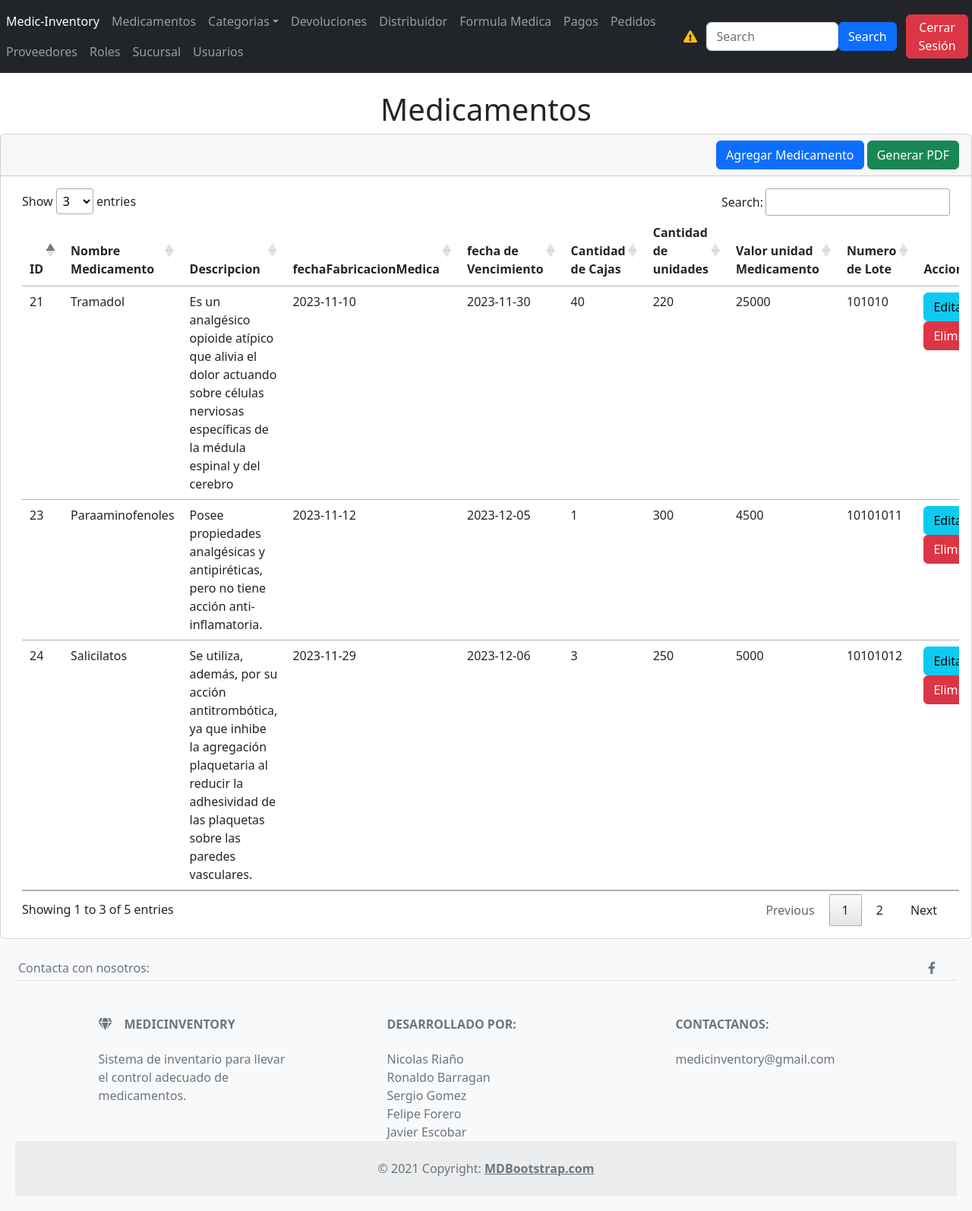
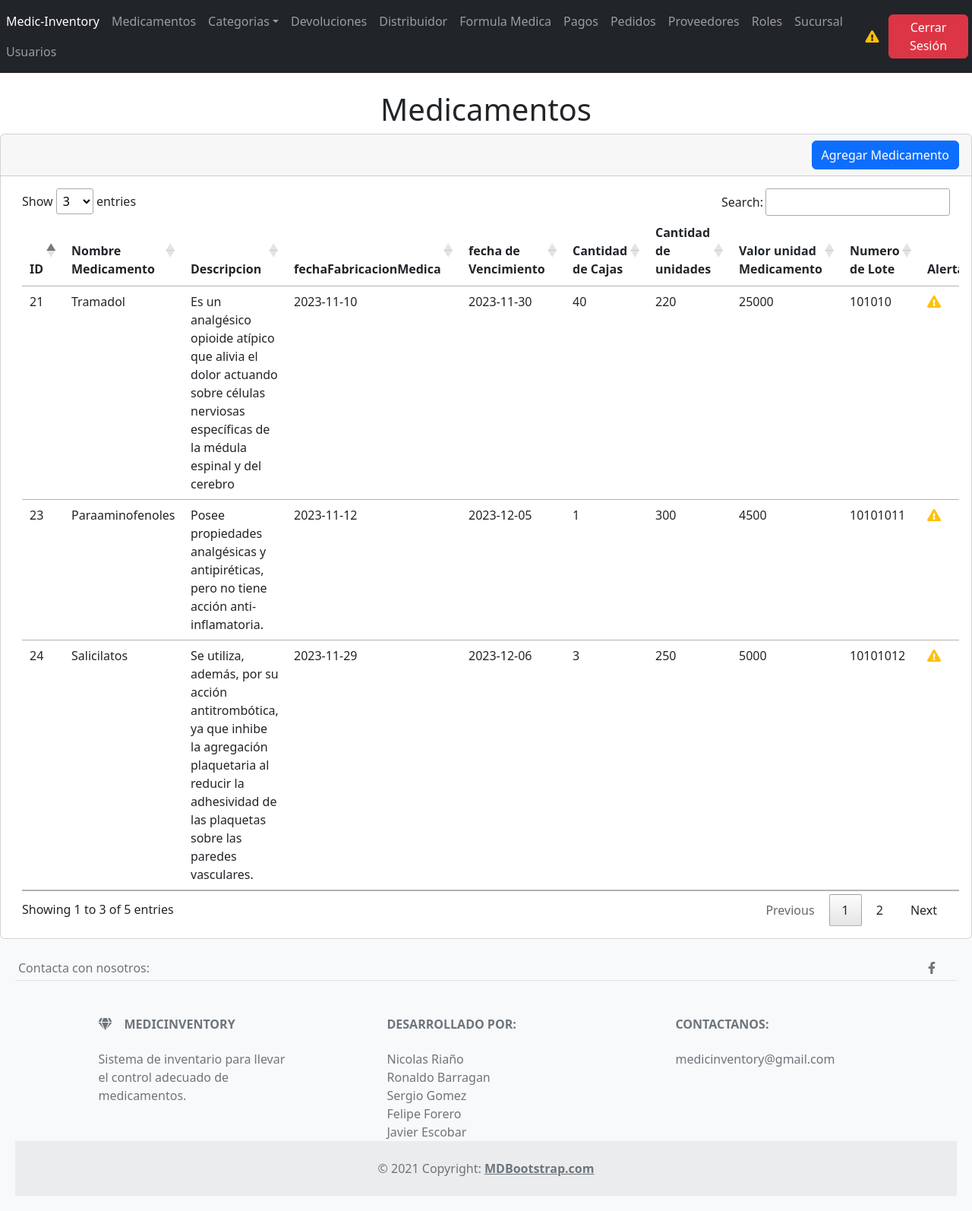
Before and after one commit to Bynicks98/Medic-Inventory, a PHP site: page /Secciones/Medicamentos/Vistafrontal.php in a window 1280 px wide. Shown: the whole page at 76% size. Run offline with PHP 8.4, Linux system fonts and the light colour scheme; the visitor is signed in with stand-in values (Sample User, id 1); data comes from the database, SQL or seed files in the repository; data that the repository does not hold is empty; some libraries are stand-ins or nearby versions.

Commit message:
ajuste apartado de acciones medicamentos

```diff
--- a/Plantillas/header.php
+++ b/Plantillas/header.php
@@ -236,18 +236,6 @@ if (!isset($_SESSION['idPersona']) || empty($_SESSION['idPersona'])) {
         </ul>
       </div>
       <div>&nbsp;&nbsp;&nbsp;</div>
-      <div class="d-flex align-items-center ">
-        <ul class="nav navbar-nav">
-          <li>
-            <form class="d-flex ">
-              <input class="form-control me-2;" type="text" placeholder="Search">
-              <button class="btn btn-primary" type="button">Search</button>
-            </form>
-          </li>
-        </ul>
-      </div>
-      <div>&nbsp;&nbsp;&nbsp;</div>
-
       <div class="align-items-center d-grid gap-2 d-md-flex justify-content-md-end">
         <ul class="nav navbar-nav">
           <li class="nav-item"><a class="nav-link p-1 btn btn-danger " href="/Medicinven/cerrar.php"
--- a/Secciones/Medicamentos/Vistafrontal.php
+++ b/Secciones/Medicamentos/Vistafrontal.php
@@ -38,8 +38,6 @@ document.addEventListener("DOMContentLoaded", function() {
 
 
     <a name="" id="" class="btn btn-primary" href="crear.php" role="button">Agregar Medicamento</a>
-    <a class="btn btn-success" href="generacionpdf.php?txtID=<?php echo $registro['idMEDICAMENTO'] ?>"
-      role="button">Generar PDF</a>
   </div>
 
   <div class="card-body">
@@ -56,7 +54,7 @@ document.addEventListener("DOMContentLoaded", function() {
             <th scope="col">Cantidad de unidades</th>
             <th scope="col">Valor unidad Medicamento</th>
             <th scope="col">Numero de Lote </th>
-            <th scope="col">Acciones</th>
+            <th scope="col" style="display: none;">Acciones</th>
             <th>Alerta</th>
 
           </tr>
@@ -93,7 +91,7 @@ document.addEventListener("DOMContentLoaded", function() {
               <td>
                 <?php echo $registro['noLoteMedica'] ?>
               </td>
-              <td>
+              <td style="display: none;">
                 <a class="btn btn-info" href="editar.php?txtID=<?php echo $registro['idMEDICAMENTO'] ?>"
                   role="button">Editar</a>
                 <a class="btn btn-danger" href="index.php?txtID=<?php echo $registro['idMEDICAMENTO'] ?>"
--- a/Secciones/Usuarios/crear.php
+++ b/Secciones/Usuarios/crear.php
@@ -43,7 +43,6 @@ $roles = $sentenciaRoles->fetchAll(PDO::FETCH_ASSOC);
 <?php include("../../Plantillas/header.php"); ?> <!--include para que el menu se muestre en todos los apartados -->
 <br>
 
-Datos del User
 <div class="card"> <!-- bs5cardheadfoot -->
   <div class="card-header">
     Datos del Usuario
```
Also changed, not shown: Secciones/Medicamentos/crear.php (+8 -5 lines), Secciones/Pedido/crear.php (+5 -2 lines).
